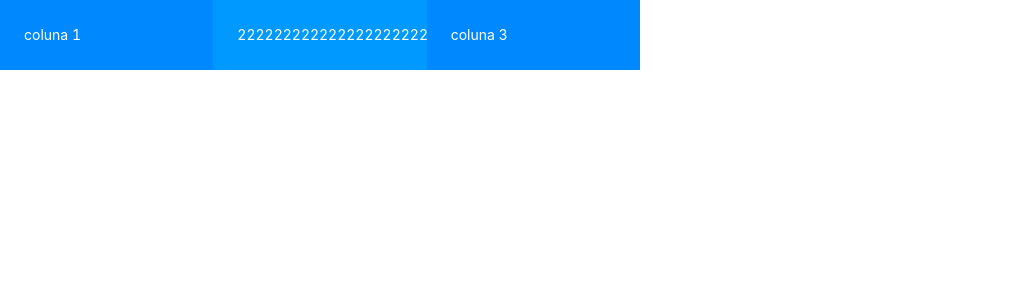
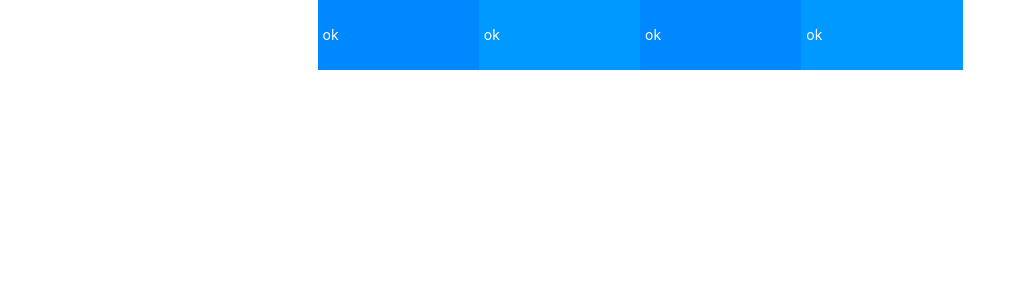
Before and after one commit to daviht7/antdesign, a React (Create React App) app: page / in a window 1280 px wide. Shown: the top 300 px of the page, without its empty margins (0-1026 px from the left). Built offline with nearby package versions, Linux system fonts and the light colour scheme.

Commit message:
Entendendo a documentação (+Row)

```diff
--- a/package.json
+++ b/package.json
@@ -10,7 +10,7 @@
     "@types/node": "^16.7.13",
     "@types/react": "^18.0.0",
     "@types/react-dom": "^18.0.0",
-    "antd": "^4.20.2",
+    "antd": "^4.16.8",
     "react": "^18.1.0",
     "react-dom": "^18.1.0",
     "react-scripts": "5.0.1",
--- a/src/App.tsx
+++ b/src/App.tsx
@@ -3,19 +3,20 @@ import './index.css';
 
 function App() {
   return (
-    <div>
-      <Row>
-        <Col span={4} className='Column'>
-          coluna 1
-        </Col>
-        <Col span={4} className='Column'>
-          22222222222222222222222222222222222222222222222222222222222222222222
-        </Col>
-        <Col span={4} className='Column'>
-          coluna 3
-        </Col>
-      </Row>
-    </div>
+    <Row gutter={10} justify={'center'} align={'middle'}>
+      <Col className='Column' span={3}>
+        ok
+      </Col>
+      <Col className='Column' span={3}>
+        ok
+      </Col>
+      <Col className='Column' span={3}>
+        ok
+      </Col>
+      <Col className='Column' span={3}>
+        ok
+      </Col>
+    </Row>
   );
 }
 
```
Also changed, not shown: 1 other file (tests, documents, lock files or other folders).
